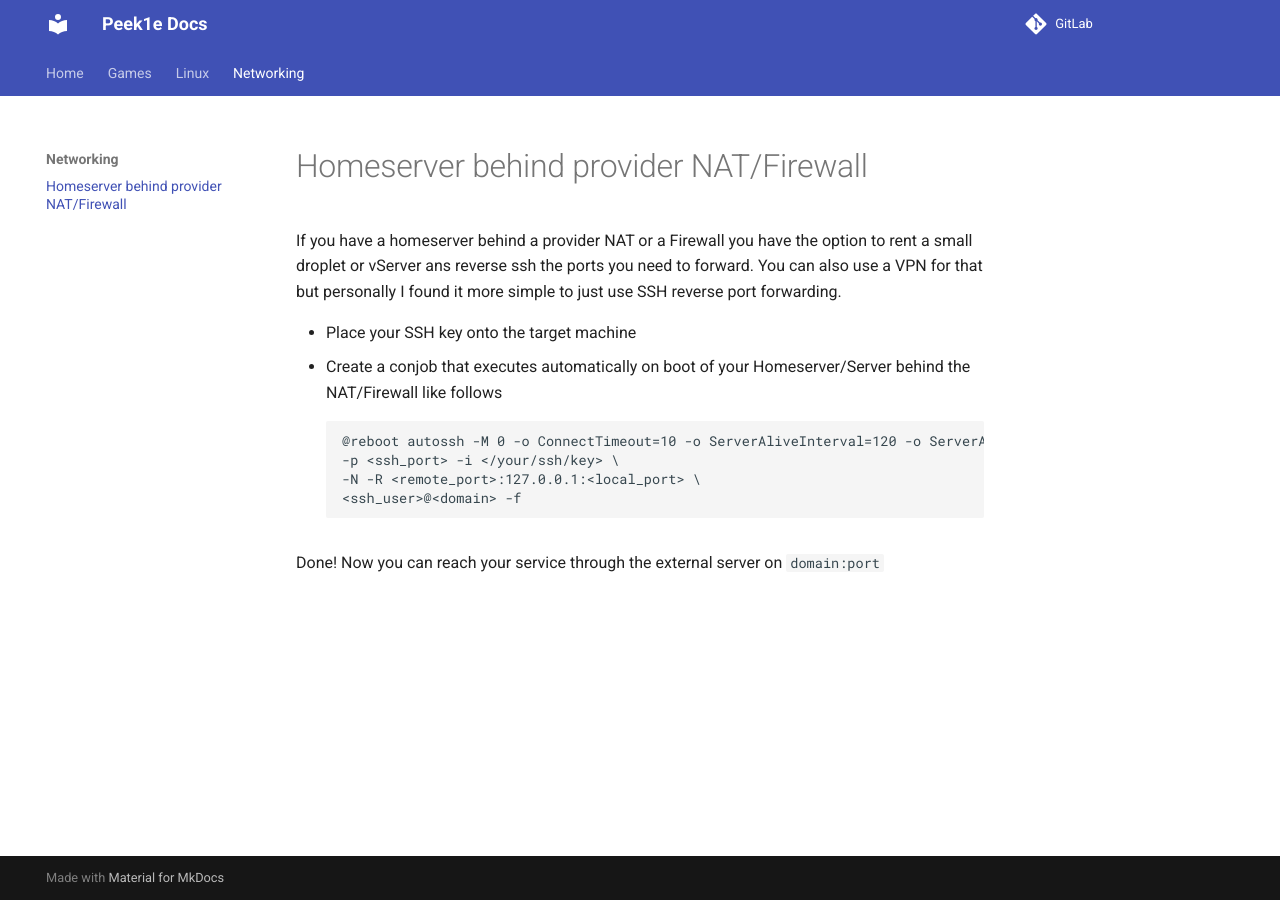
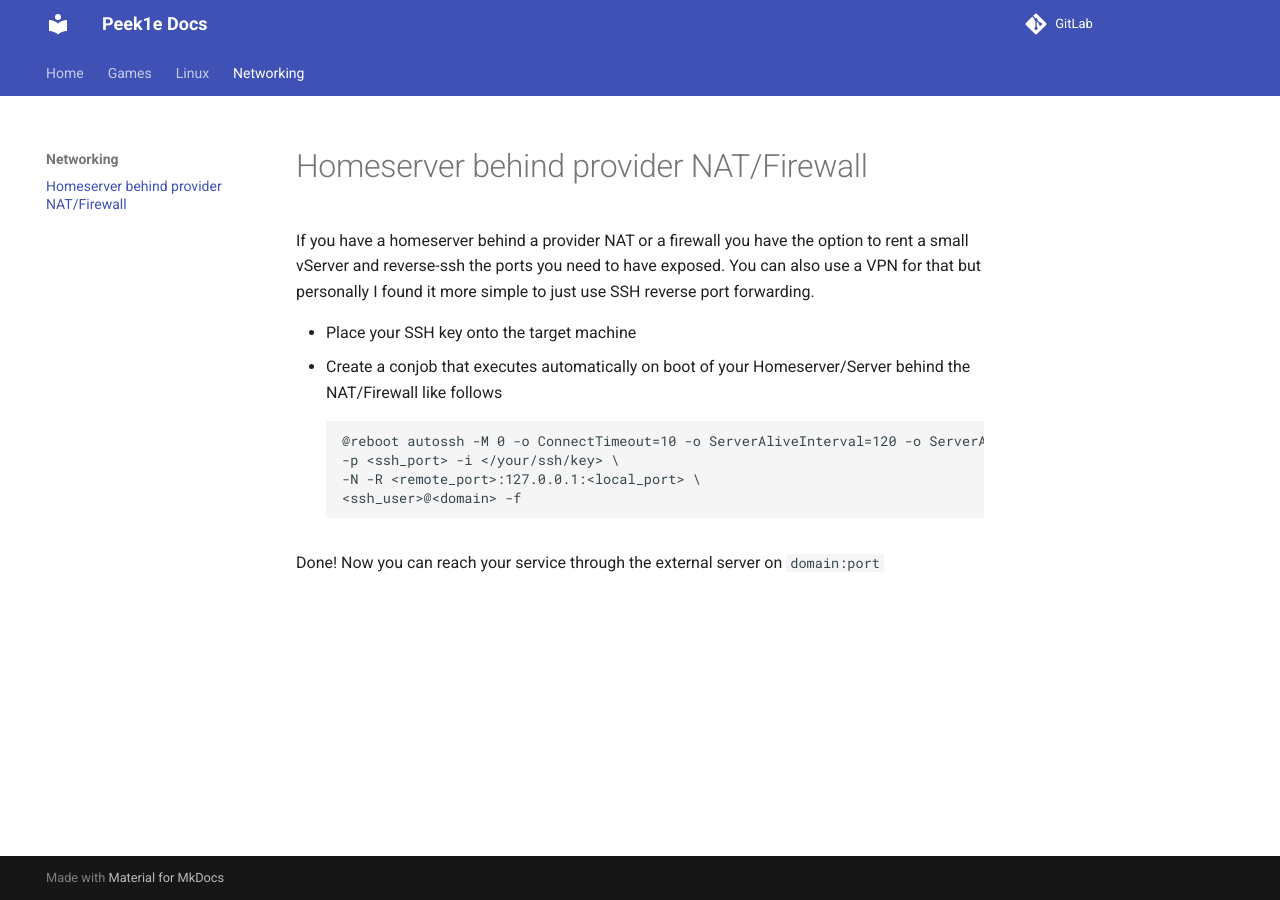
Before and after one commit to PeeK1e/docs, an MkDocs documentation site: the page built from docs/Networking/homeserver-behind-provider-net.md, in a window 1280 px wide. Built offline with MkDocs 1.6.1 and Material for MkDocs 9.7.7, drawn with Linux system fonts in a browser that asks for light colours; comment, search, counter and statistics services are not loaded.

Commit message:
Update homeserver-behind-provider-net.md

```diff
--- a/docs/Networking/homeserver-behind-provider-net.md
+++ b/docs/Networking/homeserver-behind-provider-net.md
@@ -2,7 +2,7 @@
 title: Homeserver behind provider NAT/Firewall
 ---
 
-If you have a homeserver behind a provider NAT or a Firewall you have the option to rent a small droplet or vServer ans reverse ssh the ports you need to forward.
+If you have a homeserver behind a provider NAT or a firewall you have the option to rent a small vServer and reverse-ssh the ports you need to have exposed.
 You can also use a VPN for that but personally I found it more simple to just use SSH reverse port forwarding.
 
 * Place your SSH key onto the target machine
```
